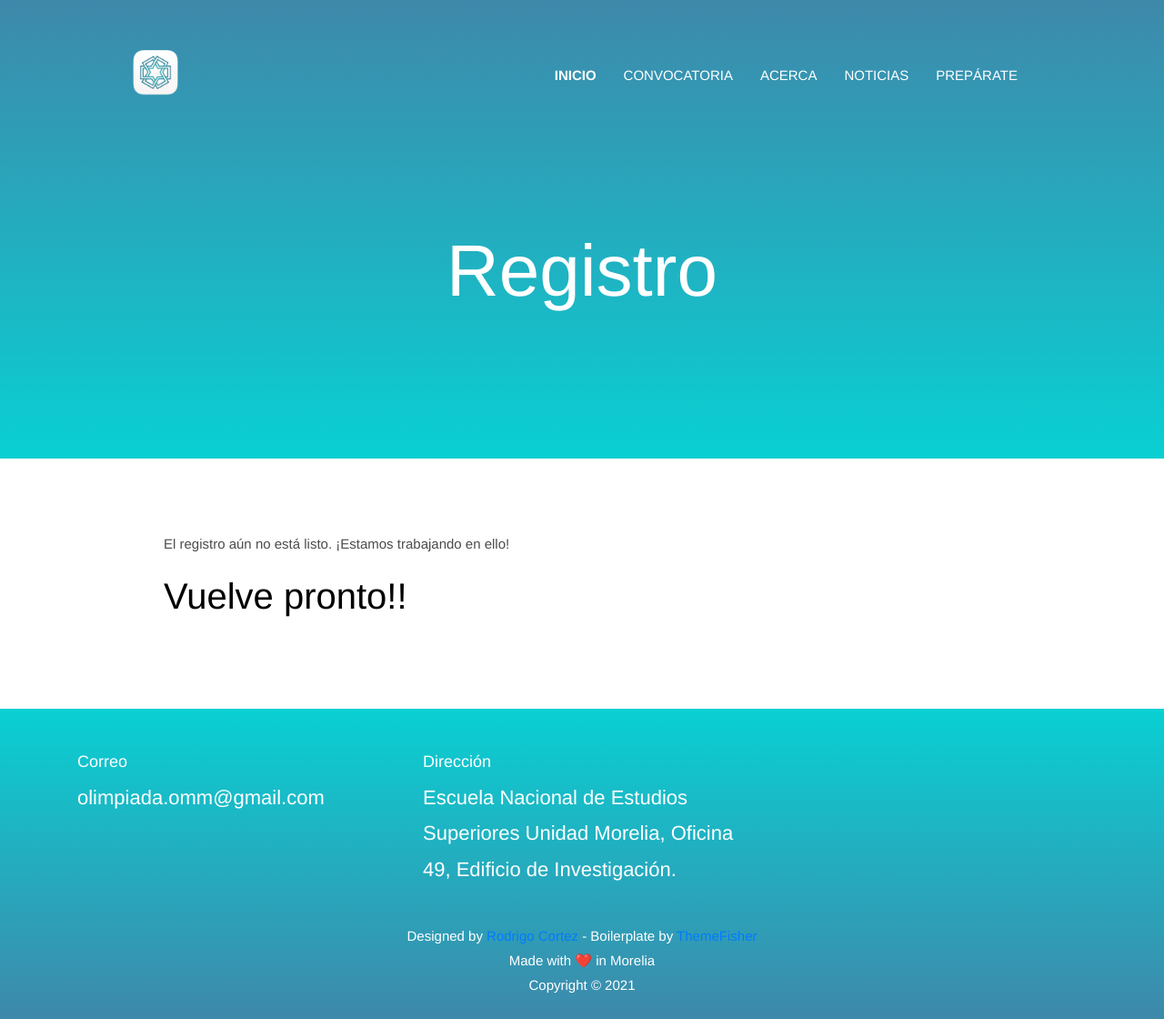
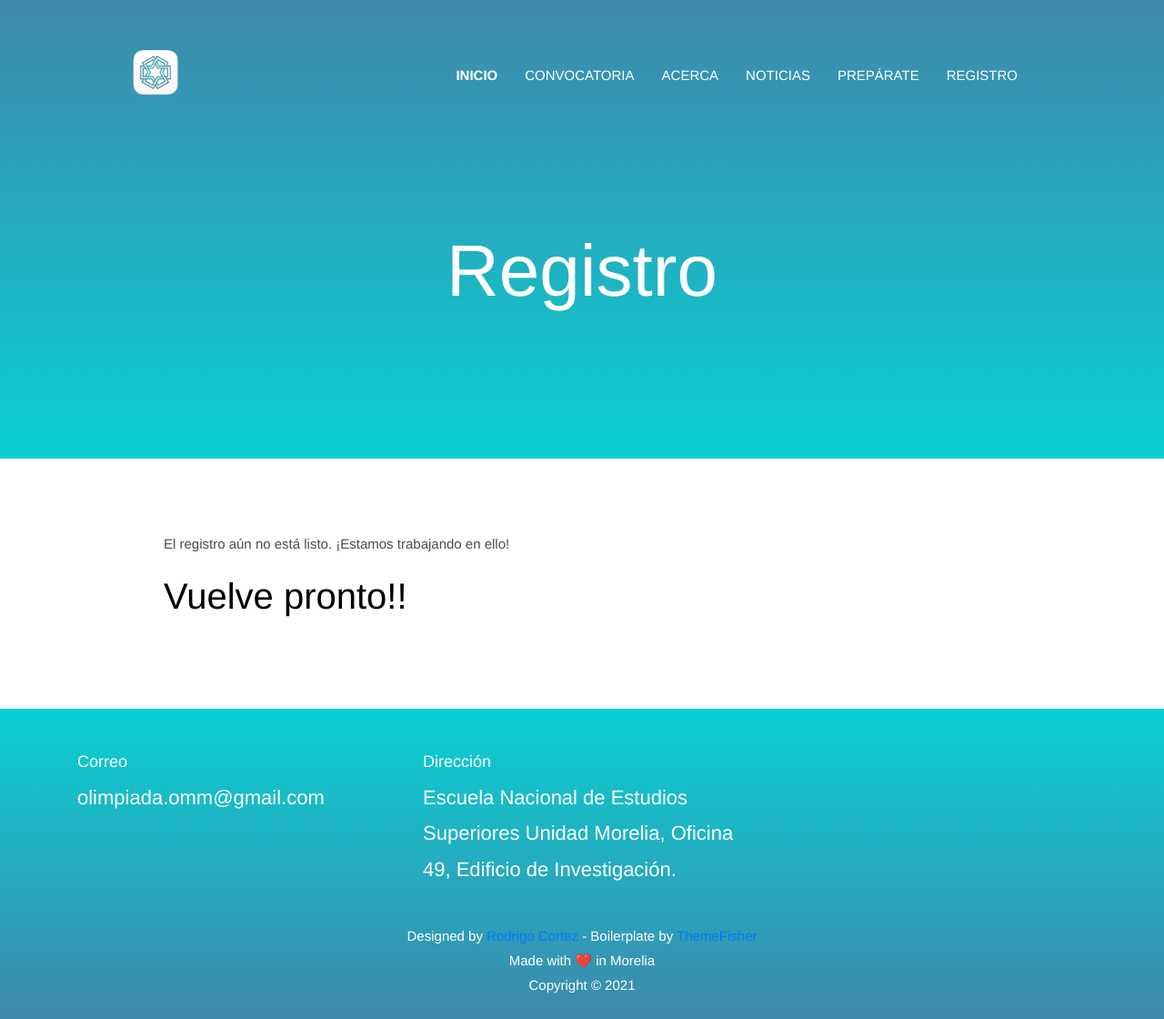
Before and after one commit to OlimpiadaMatematicasMichoacan/WOMM, a Jekyll site: the page built from _pages/registro.md, in a window 1280 px wide and 1120 px high. Shown: the whole window at 91% size. Built offline with Jekyll 4.4.1, drawn with Linux system fonts in a browser that asks for light colours.

Commit message:
Update settings.yml

```diff
--- a/_data/settings.yml
+++ b/_data/settings.yml
@@ -18,7 +18,7 @@ menu:
 - {name: Acerca, link: '/acerca'}
 - {name: Noticias, link: '/noticias'}
 - {name: Prepárate, link: '/preparate'}
-#- {name: Registro, link: 'https://registro.olimpiadamatematicasmichoacan.org:8443/login/index.php'}
+- {name: Registro, link: 'https://registro.olimpiadamatematicasmichoacan.org:8443/login/index.php'}
 
 
 #-------------------------------
```
